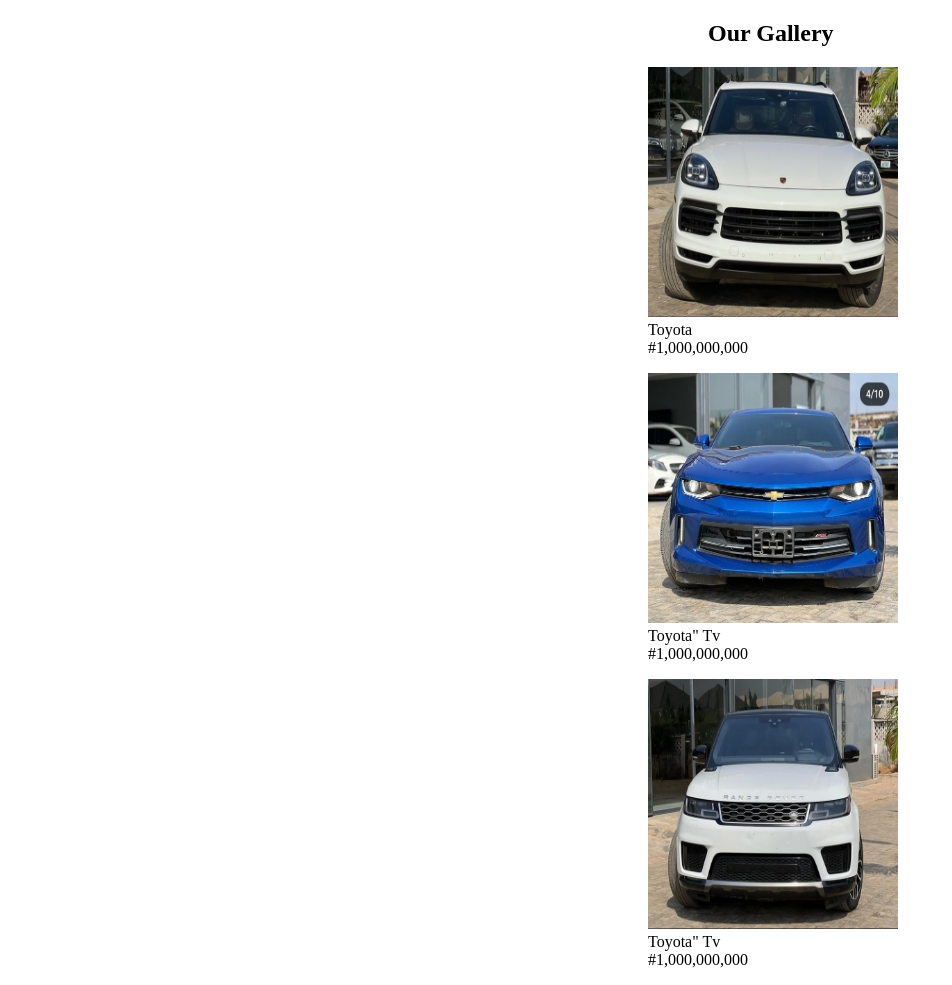
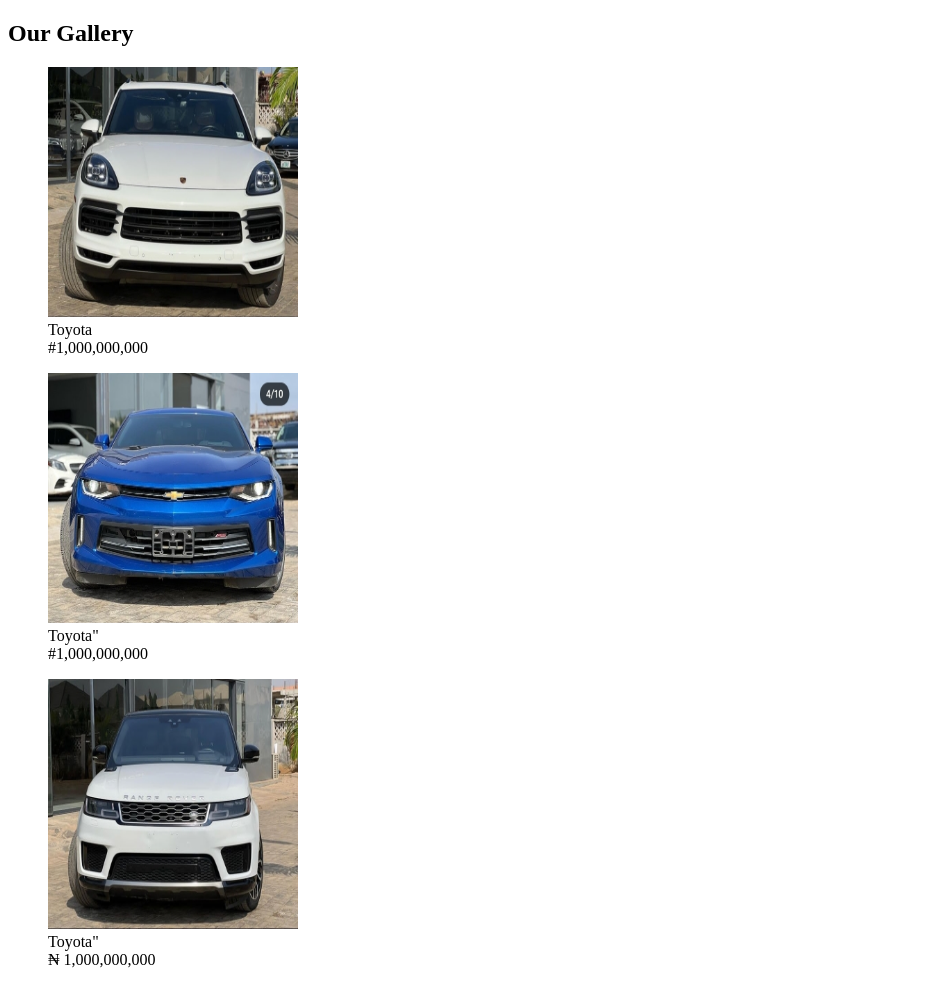
Before and after one commit to wagbayilounge/opi, a plain HTML site: page galerie.html in a window 1280 px wide. Shown: the whole page, without its empty margins (0-952 px from the left). Drawn offline with Linux system fonts and the light colour scheme.

Commit message:
Add files via upload

```diff
--- a/galerie.html
+++ b/galerie.html
@@ -7,11 +7,11 @@
     <style>
         .price{
             align-items: center;
-            margin-left: 600px;
+
         }
         .h2{
           align-items: center;
-          margin-left: 700px;
+
         }
     </style>
 </head>
@@ -28,13 +28,13 @@
       <div class="price">
         <figure>
           <img src="./newimages/Screenshot_20231117-121322_Gallery.jpg" alt="" width="250px" height="250px" />
-          <figcaption>Toyota" Tv <br />#1,000,000,000</figcaption>
+          <figcaption>Toyota"<br />#1,000,000,000</figcaption>
         </figure>
       </div>
       <div class="price">
         <figure>
           <img src="./newimages/Screenshot_20231117-121610_Gallery.jpg" alt="" width="250px" height="250px" />
-          <figcaption>Toyota" Tv <br />#1,000,000,000</figcaption>
+          <figcaption>Toyota"<br /> &#8358 1,000,000,000 </figcaption>
         </figure>
       </div>
 
```
